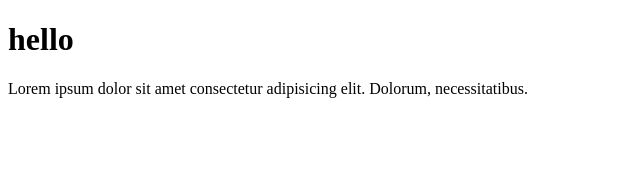
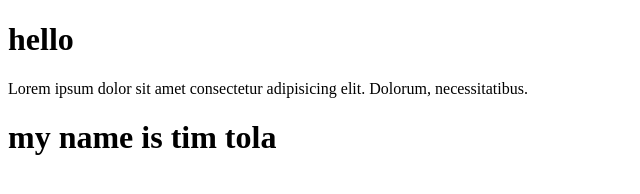
Before and after one commit to Timtola/project, a plain HTML site: page index.html in a window 1280 px wide. Shown: the whole page, without its empty margins (0-640 px from the left). Drawn offline with Linux system fonts and the light colour scheme.

Commit message:
add more

```diff
--- a/index.html
+++ b/index.html
@@ -8,5 +8,6 @@
 <body>
     <h1>hello</h1>
     <p>Lorem ipsum dolor sit amet consectetur adipisicing elit. Dolorum, necessitatibus.</p>
+    <h1>my name is tim tola</h1>
 </body>
 </html>
```
